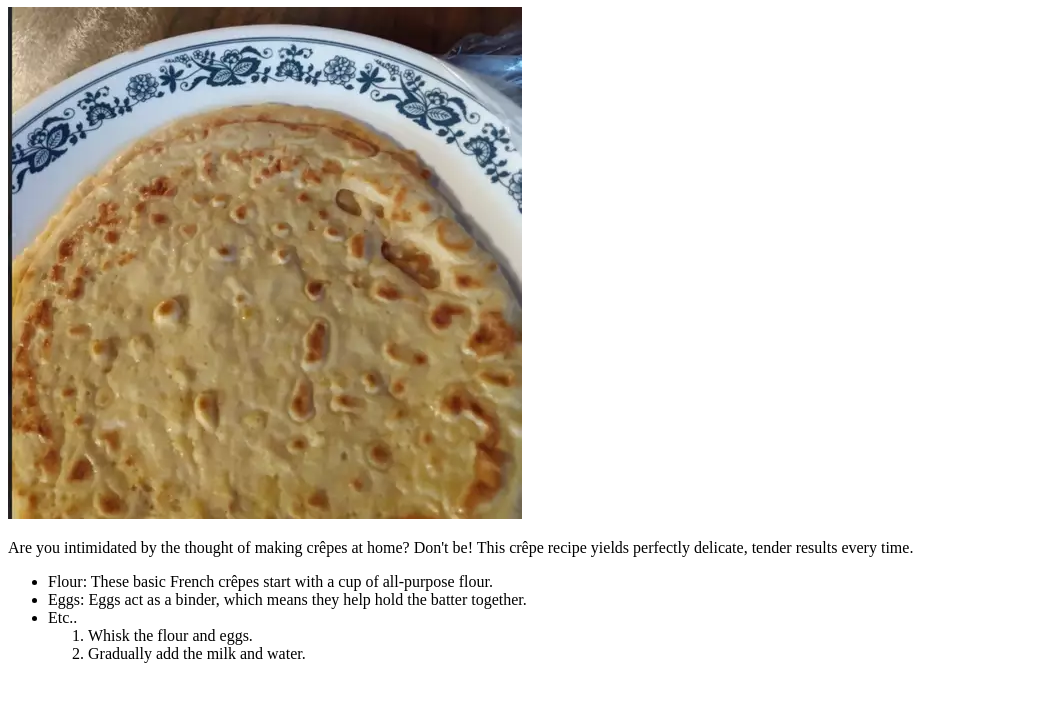
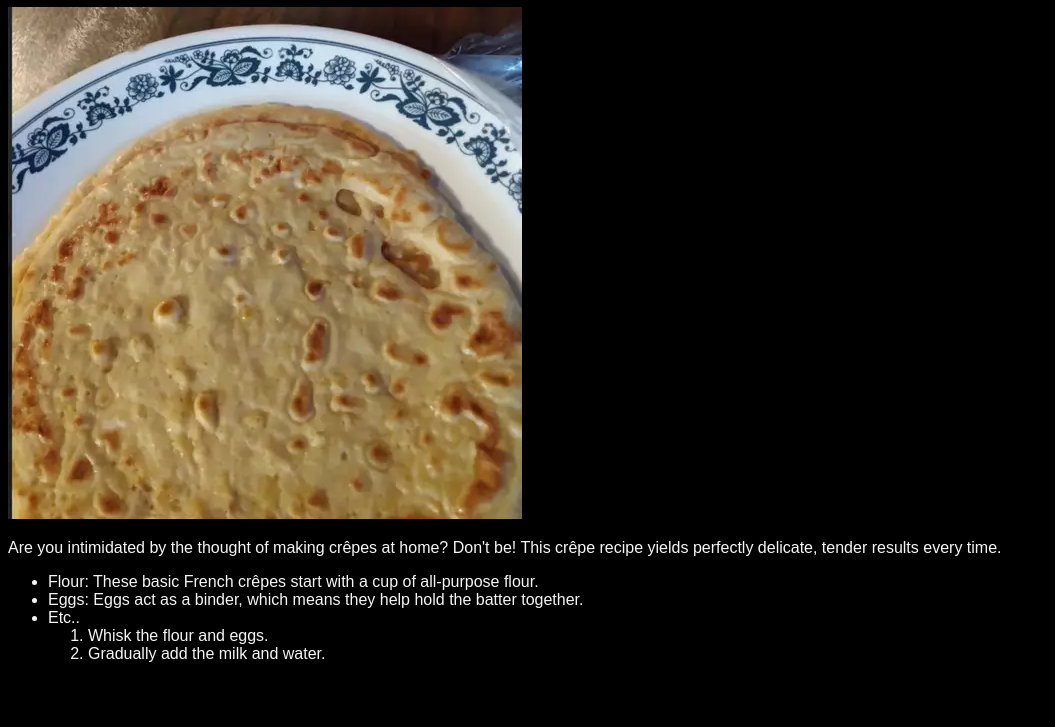
Before and after one commit to martinb9595/Odin-Recipes-again, a plain HTML site: page recipes/Crepes.html in a window 1280 px wide. Shown: the part 73-800 px from the top of the page, without its empty margins (0-1055 px from the left). Drawn offline with Linux system fonts and the light colour scheme.

Commit message:
Add CSS styling

```diff
--- a/recipes/Crepes.html
+++ b/recipes/Crepes.html
@@ -5,6 +5,7 @@
     <meta http-equiv="X-UA-Compatible" content="IE=edge" />
     <meta name="viewport" content="width=device-width, initial-scale=1.0" />
     <title>Odin Recipes</title>
+    <link rel="stylesheet" href="../styles.css" />
   </head>
   <body>
     <h1>Basic Crepes Recipe</h1>
--- /dev/null
+++ b/styles.css
@@ -0,0 +1,5 @@
+body {
+  background-color: black;
+  color: whitesmoke;
+  font-family: Arial, Helvetica, sans-serif;
+}
```
Also changed, not shown: index.html (+1 -0 lines), recipes/French Toast.html (+1 -0 lines), recipes/waffles.html (+1 -0 lines).
